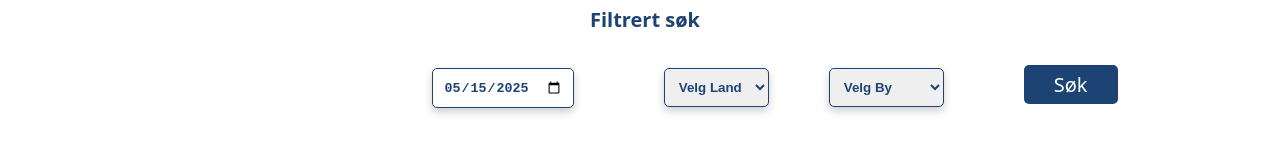
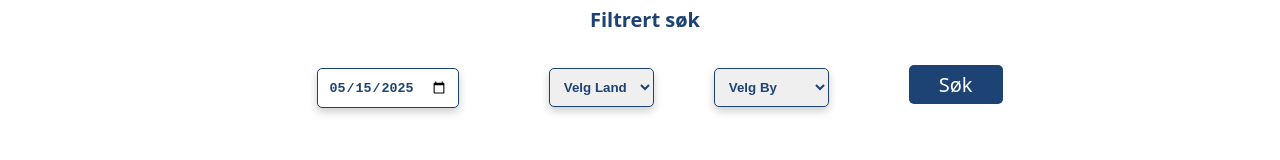
Before and after one commit to hannaso91/eksamen_UIN2025_BillettLyst, a React (Vite) app: page /category/musikk/ in a window 1280 px wide. Shown: the part 274-434 px from the top of the page. Built offline with nearby package versions, Linux system fonts and the light colour scheme; no server answers.

Commit message:
Fjernet margin.

```diff
--- a/src/styles/categoryPage.scss
+++ b/src/styles/categoryPage.scss
@@ -198,7 +198,6 @@
     }
     .filterSearchForm{
        display: inline;
-       margin-left: 15rem;
 
         label{
                 margin: 30px;
```
